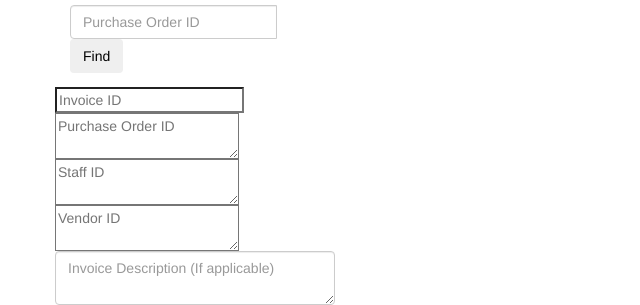
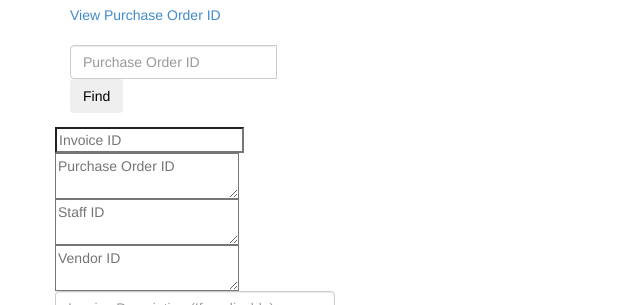
Before and after one commit to Tharsyan/Purchasing-System-Group-18, a Django app: page /invoiceform in a window 1280 px wide. Shown: the part 65-370 px from the top of the page, without its empty margins (0-640 px from the left). Run offline with Django 3.2, Linux system fonts and the light colour scheme; a user stored in the database is signed in; some libraries are stand-ins or nearby versions.

Commit message:
Update invoiceform.html

```diff
--- a/Invoice/templates/Invoice/invoiceform.html
+++ b/Invoice/templates/Invoice/invoiceform.html
@@ -1,6 +1,9 @@
 {% extends "app/layout.html" %}
 
 {% block content %}
+  <div class="viewPOID"><a href="/purchaseorderhistory"> View Purchase Order ID</a></div>
+  <br>
+
 <div class="formpurchaseorder margintop">
     <form class="quotationfind" action="fillinginvoice" method="get">
 
```
